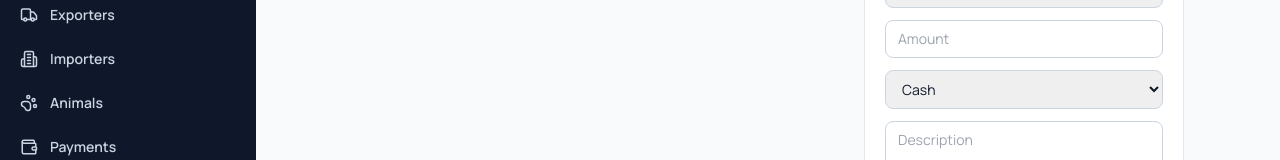
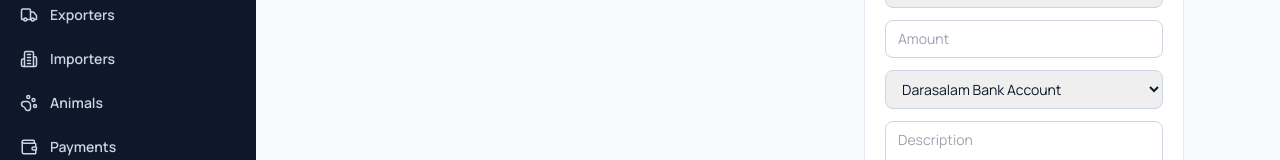
Before and after one commit to Axmedbadr/frontendcertificate, a React (Vite) app: page /income in a window 1280 px wide. Shown: the part 182-342 px from the top of the page. Built offline with nearby package versions, Linux system fonts and the light colour scheme.

Commit message:
added bank account s

```diff
--- a/src/data/mockData.ts
+++ b/src/data/mockData.ts
@@ -9,7 +9,7 @@ export const initialIncomes: IncomeExpense[] = [];
 export const initialExpenses: IncomeExpense[] = [];
 
 export const initialAccounts: Record<AccountName, number> = {
-  Cash: 0, Bank: 0, ZAAD: 0, 'EVC Plus': 0, 'Premier Wallet': 0,
+  'Darasalam Bank Account': 0, 'Dahabshiil Bank Account': 0,
 };
 
 export const initialExporters: ExporterEntity[] = [
--- a/src/pages/Expenses.tsx
+++ b/src/pages/Expenses.tsx
@@ -3,17 +3,17 @@ import { useApp } from '../context/AppContext';
 import { AccountName } from '../types';
 
 const categories = ['Office Rent','Salary','Fuel','Electricity','Internet','Printing','Medicine','Laboratory','Other'];
-const accountOptions: AccountName[] = ['Cash', 'Bank', 'ZAAD', 'EVC Plus', 'Premier Wallet'];
+const accountOptions: AccountName[] = ['Darasalam Bank Account', 'Dahabshiil Bank Account'];
 
 export default function Expenses() {
   const { expenses, addExpense } = useApp();
-  const [form, setForm] = useState({ category: categories[0], amount: '', description: '', account: 'Cash' as AccountName });
+  const [form, setForm] = useState({ category: categories[0], amount: '', description: '', account: accountOptions[0] });
   const total = expenses.reduce((a, b) => a + b.amount, 0);
 
   const submit = () => {
     if (!form.amount) return;
     addExpense({ id: Date.now(), category: form.category, amount: Number(form.amount), description: form.description, date: new Date().toISOString().slice(0,10), account: form.account });
-    setForm({ category: categories[0], amount: '', description: '', account: 'Cash' });
+    setForm({ category: categories[0], amount: '', description: '', account: accountOptions[0] });
   };
 
   return (
--- a/src/pages/Income.tsx
+++ b/src/pages/Income.tsx
@@ -3,17 +3,17 @@ import { useApp } from '../context/AppContext';
 import { AccountName } from '../types';
 
 const categories = ['Certificate Fee','Inspection Fee','Laboratory Fee','Vaccination Fee','Other Income'];
-const accountOptions: AccountName[] = ['Cash', 'Bank', 'ZAAD', 'EVC Plus', 'Premier Wallet'];
+const accountOptions: AccountName[] = ['Darasalam Bank Account', 'Dahabshiil Bank Account'];
 
 export default function Income() {
   const { incomes, addIncome } = useApp();
-  const [form, setForm] = useState({ category: categories[0], amount: '', description: '', account: 'Cash' as AccountName });
+  const [form, setForm] = useState({ category: categories[0], amount: '', description: '', account: accountOptions[0] });
   const total = incomes.reduce((a, b) => a + b.amount, 0);
 
   const submit = () => {
     if (!form.amount) return;
     addIncome({ id: Date.now(), category: form.category, amount: Number(form.amount), description: form.description, date: new Date().toISOString().slice(0,10), account: form.account });
-    setForm({ category: categories[0], amount: '', description: '', account: 'Cash' });
+    setForm({ category: categories[0], amount: '', description: '', account: accountOptions[0] });
   };
 
   return (
--- a/src/pages/Payments.tsx
+++ b/src/pages/Payments.tsx
@@ -3,7 +3,7 @@ import { useApp } from '../context/AppContext';
 import Modal from '../components/Modal';
 import { Certificate, AccountName } from '../types';
 
-const accountOptions: AccountName[] = ['Cash', 'Bank', 'ZAAD', 'EVC Plus', 'Premier Wallet'];
+const accountOptions: AccountName[] = ['Darasalam Bank Account', 'Dahabshiil Bank Account'];
 
 export default function Payments() {
   const { certificates, verifyPayment, auditLog } = useApp();
--- a/src/types.ts
+++ b/src/types.ts
@@ -70,4 +70,4 @@ export interface ExporterEntity { id: number; name: string; contact: string; pho
 export interface ImporterEntity { id: number; name: string; country: string; contact: string; phone: string; }
 export interface UserEntity { id: number; name: string; email: string; role: Role; status: 'active' | 'inactive'; }
 
-export type AccountName = 'Cash' | 'Bank' | 'ZAAD' | 'EVC Plus' | 'Premier Wallet';
+export type AccountName = 'Darasalam Bank Account' | 'Dahabshiil Bank Account';
```
